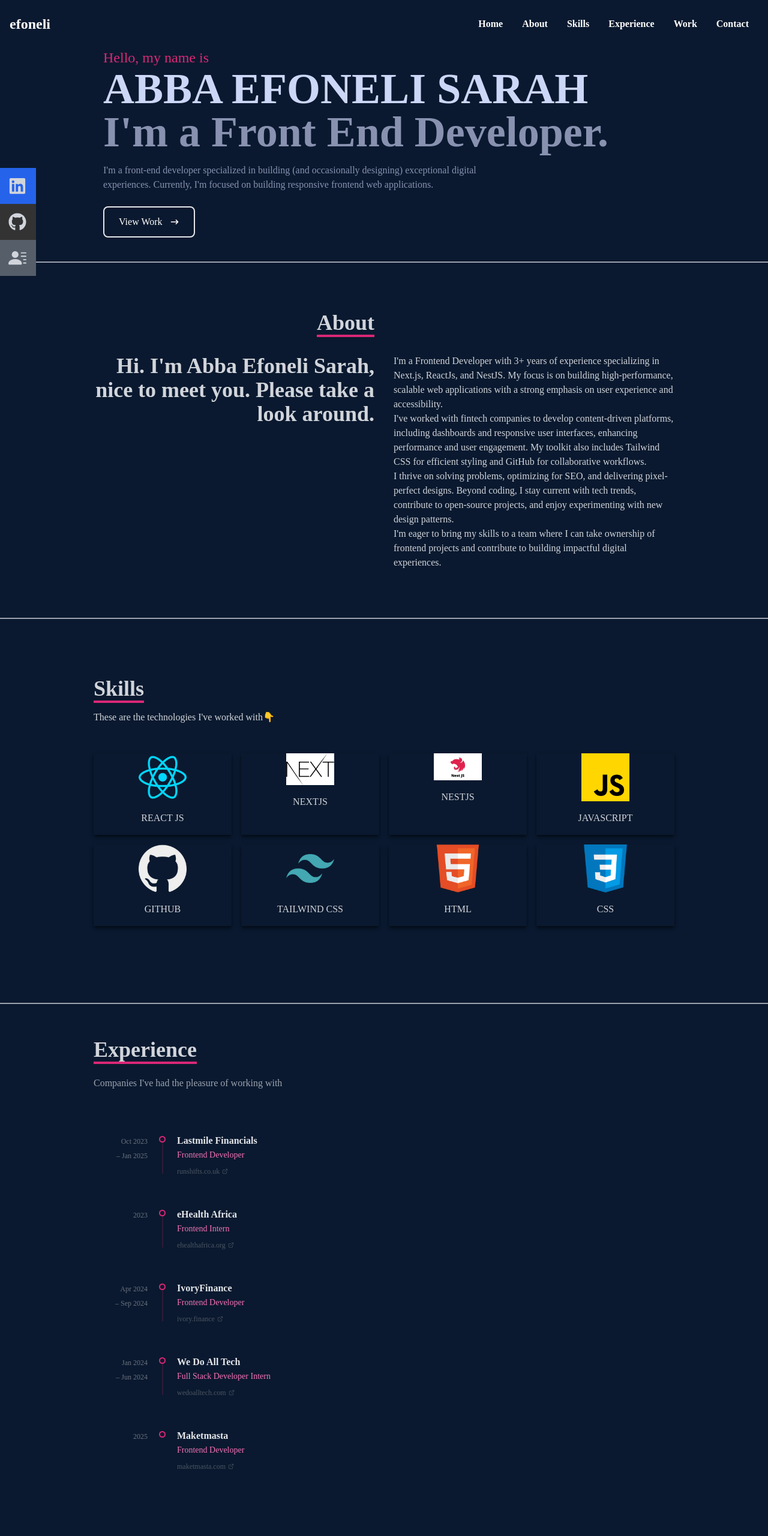
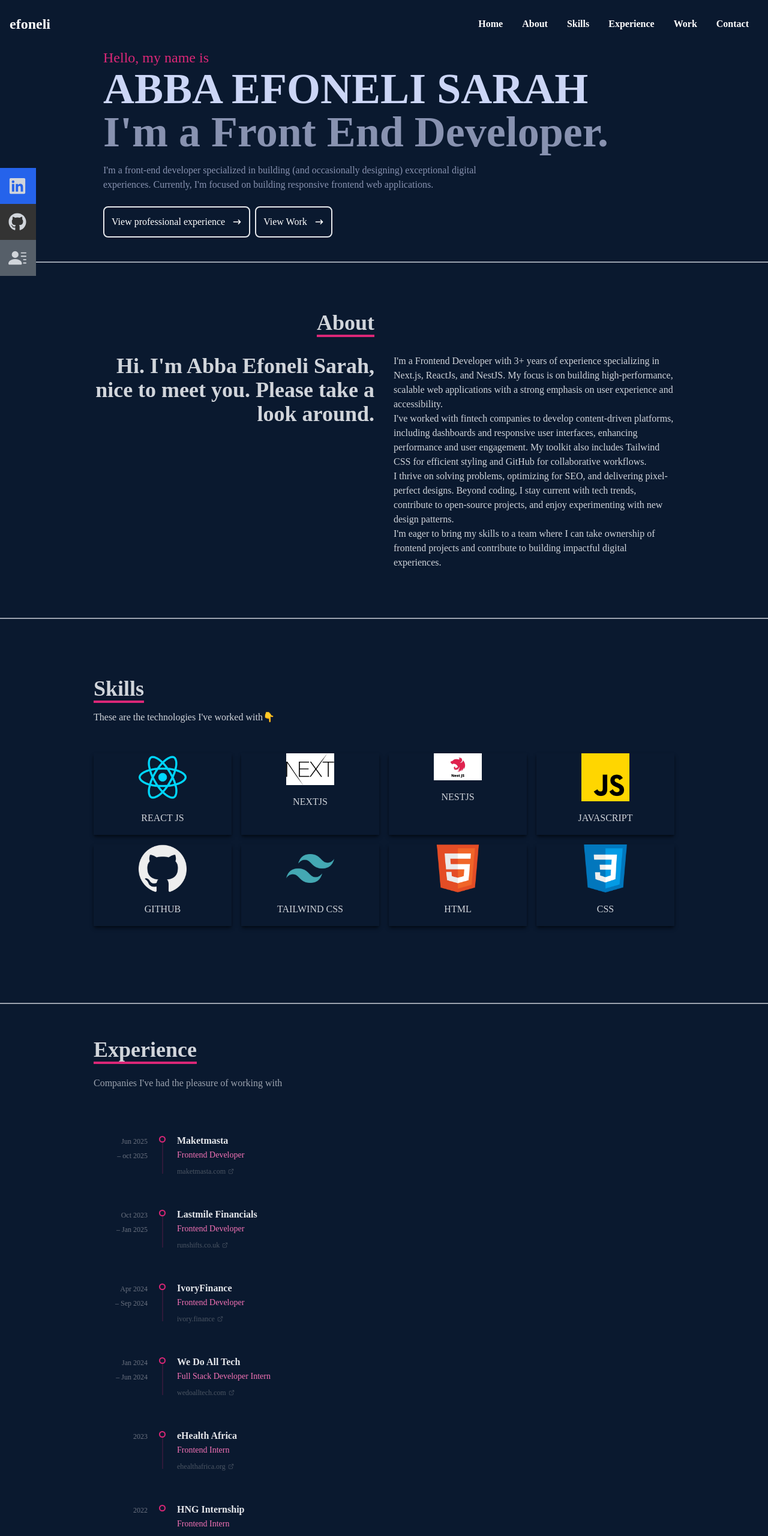
Before and after one commit to Efoneli/efoneli-port, a React (Create React App) app: page / in a window 1280 px wide. Shown: the top 2561 px of the page at 60% size. Built offline with nearby package versions, Linux system fonts and the light colour scheme.

Commit message:
animations added

```diff
--- a/src/components/Contact.jsx
+++ b/src/components/Contact.jsx
@@ -21,18 +21,20 @@ const Contact = () => {
   }
 
   return (
-    <div name='contact' className='w-full bg-[#0a192f] flex justify-center items-center'>
+          <div className='max-w-[1000px] mx-auto p-4 flex flex-col justify-center w-full'>
+    <div name='contact' className='flex justify-center items-center'>
         <form onSubmit={(e) => Submit(e)} className='form flex flex-col max-w-[600px] w-full'>
             <div className='py-8'>
-                <p className='text-4xl font-bold inline border-b-4 border-pink-600 text-gray-300'>Contact</p>
+                <p className='text-4xl font-bold inline border-b-4 border-pink-600 text-gray-600'>Contact</p>
                 <p className='text-gray-300 py-4'>Submit the form below or send me an email -<span className='font-2xl text-pink-600 cursor-pointer hover:text-pink-400'> efonelisarah@gmail.com</span></p>
             </div>
-            <input className='bg-[#ccd6f6] p-2 rounded-lg' type="text" placeholder='Name' name='Name' />
-            <input className='my-4 p-2 bg-[#ccd6f6] rounded-lg' type="email" placeholder='Email' name='Email' />
-            <textarea className='bg-[#ccd6f6] p-2 rounded-lg' name="Message" rows="5" placeholder='Message'>
+            <input className='text-gray-700 p-2 rounded-lg' type="text" placeholder='Name' name='Name' />
+            <input className='my-4 p-2 text-gray-700 rounded-lg' type="email" placeholder='Email' name='Email' />
+            <textarea className='text-gray-700 p-2 rounded-lg' name="Message" rows="5" placeholder='Message'>
             </textarea>
             <button className='text-gray-300 border-2 border-pink-600 rounded-lg w-full text-center hover:bg-pink-600 hover:border-gray-200 px-4 py-3 my-8 mx-auto flex items-center'>Send</button>
         </form>
+    </div>
     </div>
   )
 }
--- a/src/components/Home.jsx
+++ b/src/components/Home.jsx
@@ -38,17 +38,29 @@ const Home = () => {
           building responsive frontend web applications.
         </p>
 
-        <div style={fadeUp(700)}>
-          <button className='text-white group border-2 px-6 py-3 my-2 flex items-center rounded-lg mb-10 hover:bg-pink-600 hover:border-white'>
-            <Link to='work' smooth={true} duration={500}>
-              View Work
+        <div className='flex gap-4 sm:gap-2'>
+          <div style={fadeUp(700)}>
+            <Link to='experience' smooth={true} duration={500}>
+              <button className='text-white group border-2 px-3 py-3 my-2 flex items-center rounded-lg mb-10 hover:bg-pink-600 hover:border-white'>
+                View professional experience
+                <span className='group-hover:rotate-90 duration-300'>
+                  <HiArrowNarrowRight className='ml-3' />
+                </span>
+              </button>
             </Link>
-            <span className='group-hover:rotate-90 duration-300'>
-              <HiArrowNarrowRight className='ml-3' />
-            </span>
-          </button>
+          </div>
+
+          <div style={fadeUp(700)}>
+            <Link to='experience' smooth={true} duration={500}>
+              <button className='text-white group border-2 px-3 py-3 my-2 flex items-center rounded-lg mb-10 hover:bg-pink-600 hover:border-white'>
+                View Work
+                <span className='group-hover:rotate-90 duration-300'>
+                  <HiArrowNarrowRight className='ml-3' />
+                </span>
+              </button>
+            </Link>
+          </div>
         </div>
-
       </div>
     </div>
   );
--- a/src/components/Work.jsx
+++ b/src/components/Work.jsx
@@ -62,19 +62,19 @@ const Work = () => {
                 className="shadow-lg shadow-[#040c16] group container rounded-md flex justify-center text-center items-center mx-auto gap-4 content-div"
               >
                 <div className="opacity-0 group-hover:opacity-100">
-                  <span className="text-2xl font-bold text-white tracking-wider">
+                  <span className="p-4 text-base font-bold text-white tracking-wider">
                     {item.name}
                   </span>
                   <div className="pt-8 text-center">
                     {/* eslint-disable-next-line */}
                     <a href={item.github} target="_blank">
-                      <button className="text-center rounded-lg px-4 py-3 m-2 bg-white text-gray-700 font-bold text-lg">
+                      <button className="text-center rounded-lg p-2 m-1 bg-white text-gray-700 font-bold text-base">
                         Code
                       </button>
                     </a>
                     {/* eslint-disable-next-line */}
                     <a href={item.live} target="_blank">
-                      <button className="text-center rounded-lg px-4 py-3 m-2 bg-white text-gray-700 font-bold text-lg">
+                      <button className="text-center rounded-lg p-2 m-1 bg-white text-gray-700 font-bold text-base">
                         Live
                       </button>
                     </a>
--- a/src/data/company_data.js
+++ b/src/data/company_data.js
@@ -1,6 +1,17 @@
 export const data = [
   {
     id: 1,
+    name: "Maketmasta",
+    date: "Jun 2025\n– oct 2025",
+    role: "Frontend Developer",
+    description: [
+      "Developed and maintained frontend features for eccomerce platform using Next.js.",
+      "worked closely with backend team for effective and secure API integration",
+    ],
+    live: "https://maketmasta.com",
+  },
+  {
+    id: 2,
     name: "Lastmile Financials",
     date: "Oct 2023\n– Jan 2025",
     role: "Frontend Developer",
@@ -13,23 +24,13 @@ export const data = [
     live: "https://runshifts.co.uk",
   },
   {
-    id: 2,
-    name: "eHealth Africa",
-    date: "2023",
-    role: "Frontend Intern",
-    description: [
-      "Contributed to UI performance improvements and component refactoring.",
-      "Worked on REST API integration and Agile teamwork across cross-functional teams.",
-    ],
-    live: "https://ehealthafrica.org",
-  },
-  {
     id: 3,
     name: "IvoryFinance",
     date: "Apr 2024\n– Sep 2024",
     role: "Frontend Developer",
     description: [
-      "Designed high-performance fintech UIs using Next.js, TypeScript, and Chakra UI.",
+      "Designed high-performance fintech UIs using Next.js and Tailwind CSS.",
+      "Worked using headless WordPress and Supabase for secure data management.",
       "Built data visualization dashboards with Chart.js and reduced load time by 30% through optimization.",
       "Improved accessibility (WCAG compliance) and integrated WPGraphQL and Supabase for secure financial data flow.",
     ],
@@ -41,20 +42,42 @@ export const data = [
     date: "Jan 2024\n– Jun 2024",
     role: "Full Stack Developer Intern",
     description: [
-      "Built a full-stack LMS using Next.js and NestJS with Auth0 authentication and RBAC.",
-      "Developed REST APIs with PostgreSQL for course and progress management.",
-      "Contributed to CI/CD workflows, Agile sprints, and secure coding standards with Zod validation.",
+      "Built the full backend a tech learning management system using NestJS and PostgreSQL for database",
+      "Built the frontend  using Next.js and Tailwind CSS",
+      "Implemented Auth0 for authentication.",
+      "Contributed to the cohort’s capstone project by building the homepage, header, footer, wishlist page, etc., while also setting up and managing the shared GitHub repository and coordinating version control across the team.",
+      "Participated in CI/CD pipeline workflows, ensuring reliable and consistent deployment of code changes from development to production throughout the internship.",
     ],
     live: "https://wedoalltech.com",
   },
   {
     id: 5,
-    name: "Maketmasta",
-    date: "2025",
-    role: "Frontend Developer",
+    name: "eHealth Africa",
+    date: "2023",
+    role: "Frontend Intern",
     description: [
-      "Developed and maintained frontend features for the Maketmasta platform.",
+      "Contributed to UI performance improvements and component refactoring.",
+      "Worked on REST API integration and Agile teamwork across cross-functional teams.",
+      "Improved the UI and performance of the eHealth Academy website using Jekyll.",
+      "Built TelecareHub as a capstone project using React.js and Tailwind CSS.",
+      "Completed courses on Udemy on React, NestJS, and professional communication.",
+      "Mentored and taught students at the eHealth Academy at the close of the internship.",
     ],
-    live: "https://maketmasta.com",
+    live: "https://ehealthafrica.org",
+  },
+  {
+    id: 6,
+    name: "HNG Internship",
+    date: "2022",
+    role: "Frontend Intern",
+    description: [
+      "Participated in and reached the finals of HNG i9, one of Africa's most competitive remote developer programs.",
+      "Collaborated with a remote team to build and deliver a complete frontend product under tight deadlines as part of the final stage of the program.",
+      "Wrote good codes for UI flows with short deadlines using React.js and Tailwind CSS.",
+      "Built pixel-perfect UIs under pressure.",
+      "Contributed to UI performance improvements and component refactoring.",
+      "Worked on REST API integration and Agile teamwork across cross-functional teams.",
+    ],
+    live: "https://hng.tech/internship/i9",
   },
 ];
--- a/src/data/data.js
+++ b/src/data/data.js
@@ -11,42 +11,42 @@ import shop from '../assets/shop.jpeg';
 export const data=[
       {
         id:1,
-        name:"Next JS Application",
+        name:"Blog app with Next and Supabase",
         image:blog,
         github:"https://github.com/Efoneli/careHub.git",
         live:"https://telecare-hub.vercel.app/",
     },
     {
         id:2,
-        name:"JS Application",
+        name:"Image gallery using JS and Unsplash api",
         image:imageGal,
         github:"https://github.com/Efoneli/Image-Gallery-Usiing-Unspalsh-APi",
         live:"https://playful-concha-b169db.netlify.app/",
     },
     {
         id:3,
-        name:"React JS Application",
+        name:"Movie app using React and mdn api",
         image:movie,
         github:"https://github.com/Efoneli/movie-app.git",
         live:"https://movie-app-efoneli.vercel.app/",
     },
     {
         id:4,
-        name:"JS Application",
+        name:"Todo app using JS with local storage",
         image:todo,
         github:"https://github.com/Efoneli/ToDo-App-with-Local-Storage",
         live:"https://flourishing-beijinho-feb335.netlify.app/",
     },
      {
         id:5,
-        name:"Next JS Application",
+        name:"Country explorer using Next.js and countries api",
         image:country,
         github:"https://github.com/Efoneli/country-explorer-app.git",
         live:"https://country-explorer-app-one.vercel.app/",
     },
      {
         id:6,
-        name:"Next JS Application",
+        name:"ecommerce web app using Next.js and Supabase for database",
         image:shop,
         github:"https://github.com/Efoneli/ToDo-App-with-Local-Storage",
         live:"https://mvp-drab.vercel.app/",
```
